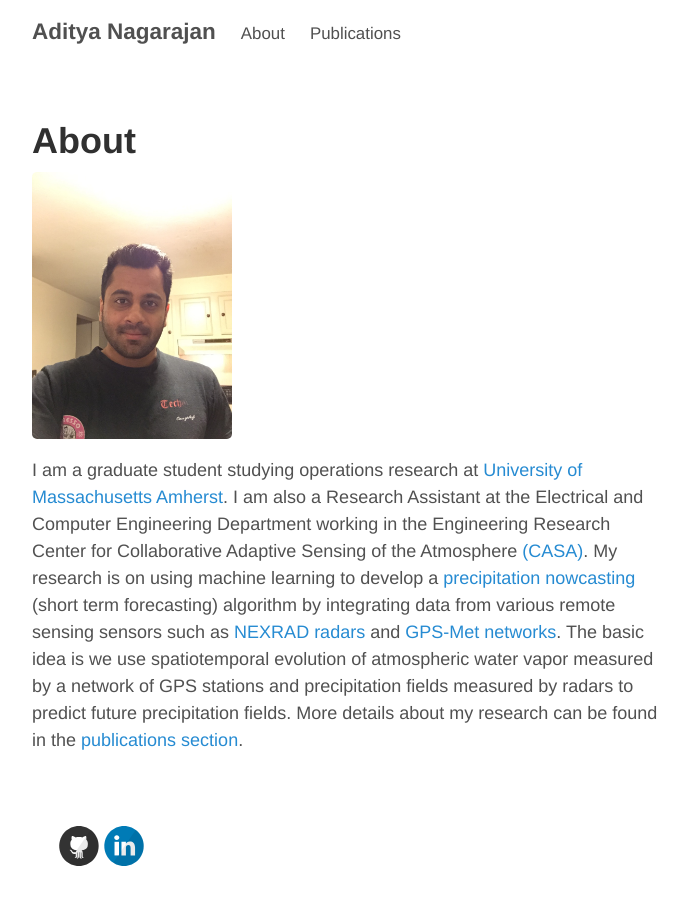
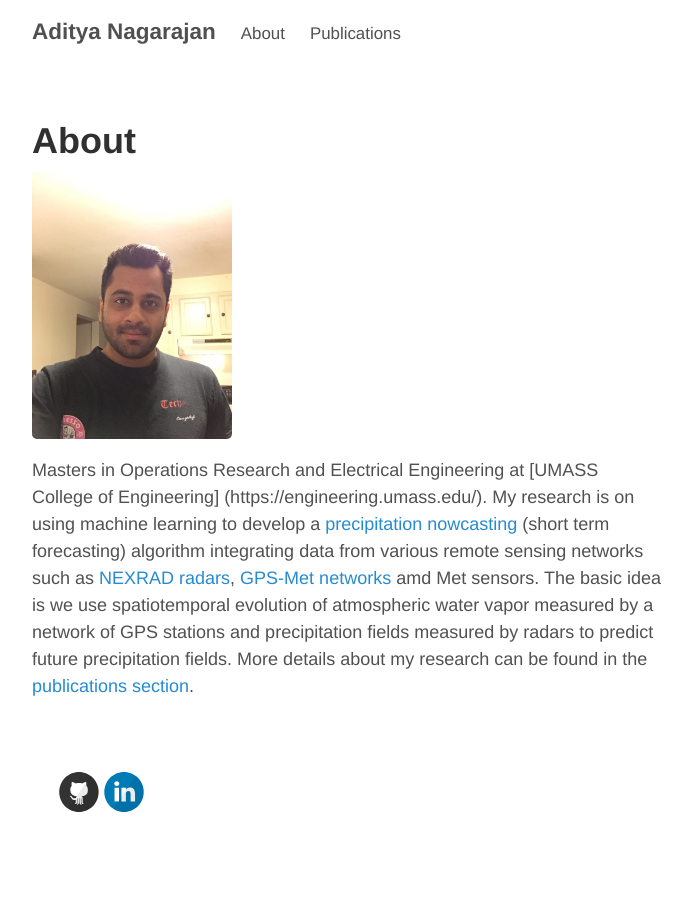
Before and after one commit to adityanagara/adityanagara.github.io, a Jekyll site: the page built from about.md, in a window 1280 px wide. Shown: the whole page, without its empty margins (293-984 px from the left). Built offline with Jekyll 4.4.1, drawn with Linux system fonts in a browser that asks for light colours.

Commit message:
Update about.md

```diff
--- a/about.md
+++ b/about.md
@@ -3,4 +3,4 @@
 title: About
 ---
 <img src="/pictures/profile.jpg" alt="Drawing" style="width: 200px;"/>
-I am a graduate student studying operations research at [University of Massachusetts Amherst](http://engineering.umass.edu/). I am also a Research Assistant at the Electrical and Computer Engineering Department working in the Engineering Research Center for Collaborative Adaptive Sensing of the Atmosphere [(CASA)](http://www.casa.umass.edu/). My research is on using machine learning to develop a [precipitation nowcasting](http://www.ral.ucar.edu/general/press/brochures/nowcasting_broch_2014_04.pdf) (short term forecasting) algorithm by integrating data from various remote sensing sensors such as [NEXRAD radars](https://en.wikipedia.org/wiki/NEXRAD) and [GPS-Met networks](http://gpsmet.noaa.gov/). The basic idea is we use spatiotemporal evolution of atmospheric water vapor measured by a network of GPS stations and precipitation fields measured by radars to predict future precipitation fields. More details about my research can be found in the [publications section](http://adityanagara.github.io/publications/).
+ Masters in Operations Research and Electrical Engineering at [UMASS College of Engineering] (https://engineering.umass.edu/). My research is on using machine learning to develop a [precipitation nowcasting](http://www.ral.ucar.edu/general/press/brochures/nowcasting_broch_2014_04.pdf) (short term forecasting) algorithm integrating data from various remote sensing networks such as [NEXRAD radars](https://en.wikipedia.org/wiki/NEXRAD), [GPS-Met networks](http://gpsmet.noaa.gov/) amd Met sensors. The basic idea is we use spatiotemporal evolution of atmospheric water vapor measured by a network of GPS stations and precipitation fields measured by radars to predict future precipitation fields. More details about my research can be found in the [publications section](http://adityanagara.github.io/publications/).
```
